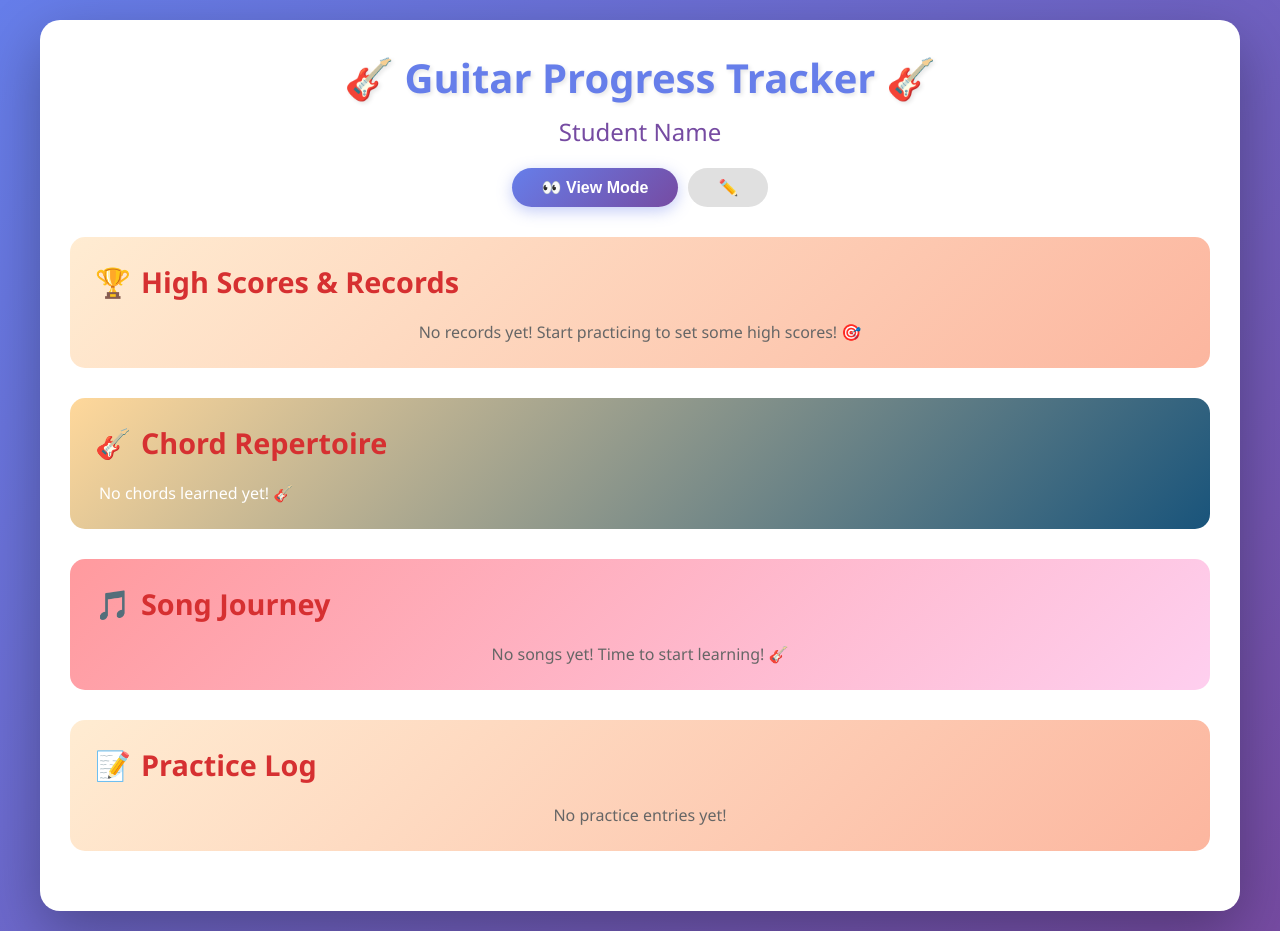
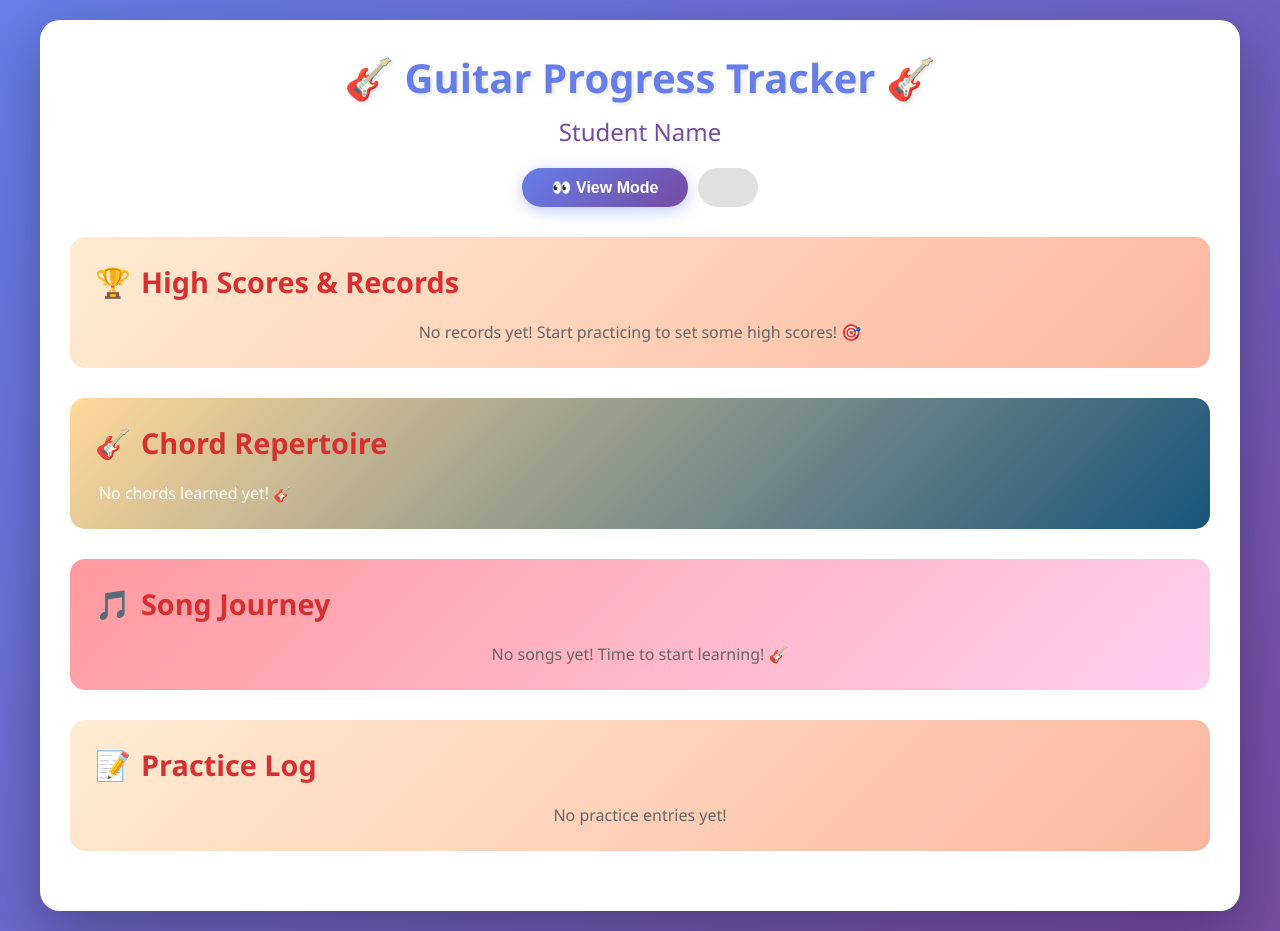
Before and after one commit to reaganw-dotcom/guitar-tracker, a plain HTML site: page index.html in a window 1280 px wide. Drawn offline with Linux system fonts and the light colour scheme.

Commit message:
Remove text from edit mode button in index.html

```diff
--- a/index.html
+++ b/index.html
@@ -505,7 +505,7 @@
 
             <div class="mode-toggle">
                 <button class="mode-btn active" onclick="setMode('view', event)">👀 View Mode</button>
-                <button class="mode-btn inactive" onclick="setMode('edit', event)">✏️</button>
+                <button class="mode-btn inactive" onclick="setMode('edit', event)"> </button>
             </div>
         </div>
 
```
